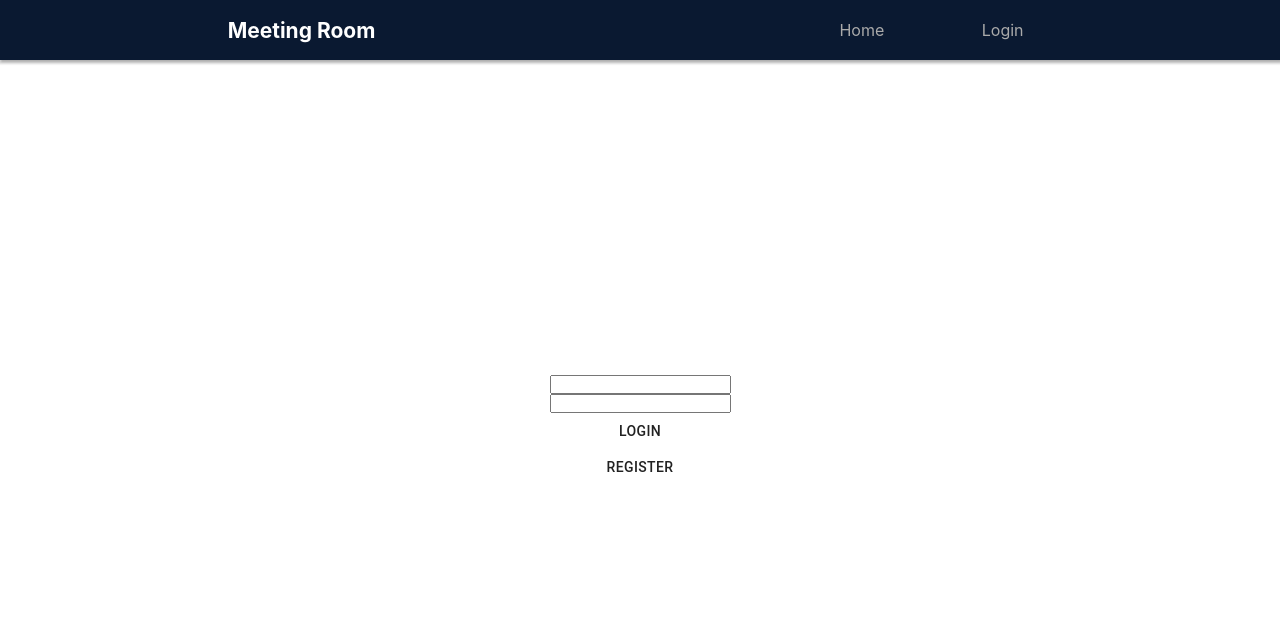
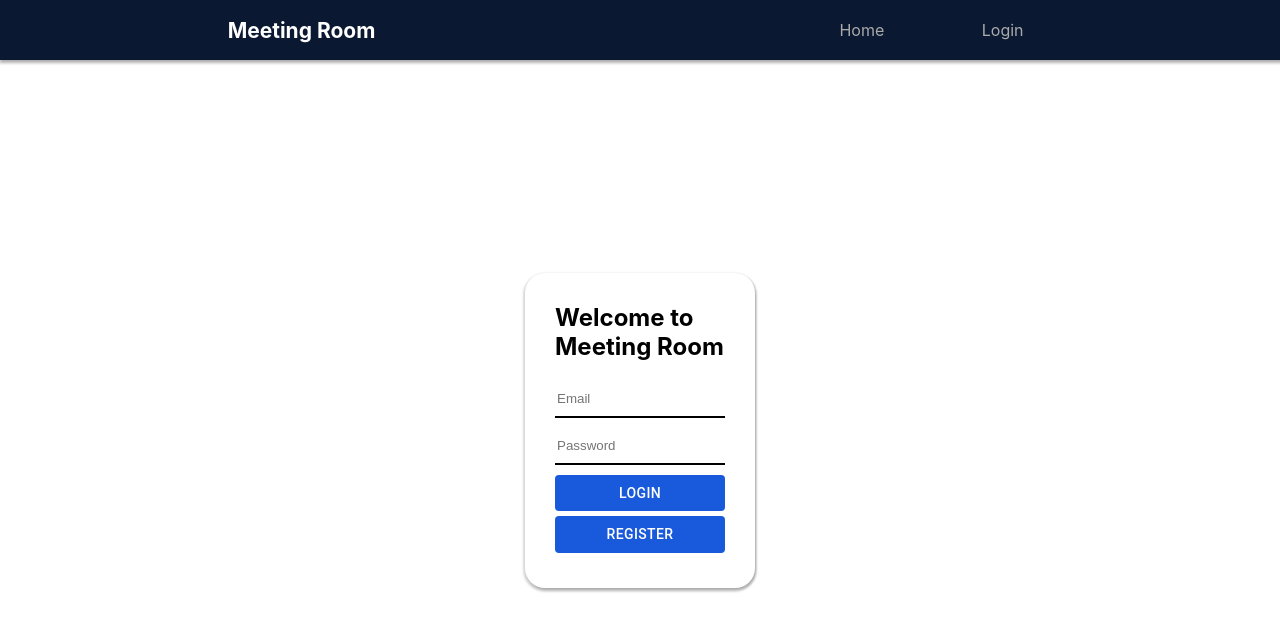
Before and after one commit to mohdsameer7408/MeetingRoomBooking, a React (Create React App) app: page /auth in a window 1280 px wide. Shown: the top 630 px of the page. Built offline with nearby package versions, Linux system fonts and the light colour scheme; no server answers.

Commit message:
completed the home, auth, and bookings screen

```diff
--- a/src/App.js
+++ b/src/App.js
@@ -11,6 +11,7 @@ import axios from "./app/features/axios";
 import { setRooms } from "./app/features/roomsSlice";
 import Cookies from "js-cookie";
 import { signIn } from "./app/features/authSlice";
+import BookingsScreen from "./app/screens/BookingsScreen";
 
 const pusher = new Pusher("065c8d5cf3e03b73bd2f", {
   cluster: "ap2",
@@ -51,6 +52,9 @@ function App() {
       <AppContainer>
         <Header />
         <Switch>
+          <Route path="/myBookings">
+            <BookingsScreen />
+          </Route>
           <Route path="/auth">
             <AuthScreen />
           </Route>
--- a/src/app/components/Header.js
+++ b/src/app/components/Header.js
@@ -26,7 +26,9 @@ function Header() {
           <HeaderRightLink to="/myBookings">My Bookings</HeaderRightLink>
         )}
         {!user && <HeaderRightLink to="/auth">Login</HeaderRightLink>}
-        {user && <HeaderRightTab>Hey User</HeaderRightTab>}
+        {user && (
+          <HeaderRightTab>Hey {user?.email.split("@")[0]}</HeaderRightTab>
+        )}
         {user && <HeaderRightTab onClick={handleLogout}>LogOut</HeaderRightTab>}
       </HeaderRight>
     </HeaderContainer>
--- a/src/app/components/Room.js
+++ b/src/app/components/Room.js
@@ -1,4 +1,4 @@
-import React from "react";
+import React, { useState } from "react";
 import styled from "styled-components";
 import moment from "moment";
 import { Button } from "@material-ui/core";
@@ -6,9 +6,43 @@ import { useSelector } from "react-redux";
 
 import { baseURL } from "../features/axios";
 import { selectUser } from "../features/authSlice";
+import axios from "../features/axios";
 
-function Room({ roomData, unavailable }) {
+function Room({ roomData, unavailable, leave }) {
   const user = useSelector(selectUser);
+  const [isLoading, setIsLoading] = useState(false);
+
+  const bookingHandler = async (event) => {
+    event.preventDefault();
+
+    try {
+      setIsLoading(true);
+      await axios.patch(
+        `/bookRoom/${roomData._id}`,
+        {},
+        { headers: { "auth-token": user.token } }
+      );
+    } catch ({ response }) {
+      alert(response.data);
+    }
+    setIsLoading(false);
+  };
+
+  const checkOutHandler = async (event) => {
+    event.preventDefault();
+
+    try {
+      setIsLoading(true);
+      await axios.patch(
+        `/leaveRoom/${roomData._id}`,
+        {},
+        { headers: { "auth-token": user.token } }
+      );
+    } catch ({ response }) {
+      alert(response.data);
+    }
+    setIsLoading(false);
+  };
 
   return (
     <RoomContainer>
@@ -17,7 +51,16 @@ function Room({ roomData, unavailable }) {
       <RoomNumber>
         {moment(new Date(roomData.dateTime)).format("MMM Do YYYY, HH:mm")}
       </RoomNumber>
-      {!unavailable && user && <BookButton>Book Now</BookButton>}
+      {!unavailable && user && (
+        <BookButton onClick={bookingHandler} disabled={isLoading}>
+          {isLoading ? "Booking..." : "Book Now"}
+        </BookButton>
+      )}
+      {leave && user && (
+        <BookButton onClick={checkOutHandler} disabled={isLoading}>
+          {isLoading ? "Leaving..." : "Leave"}
+        </BookButton>
+      )}
     </RoomContainer>
   );
 }
@@ -40,4 +83,7 @@ const RoomNumber = styled.h4`
   margin-bottom: 10px;
 `;
 
-const BookButton = styled(Button)``;
+const BookButton = styled(Button)`
+  background: var(--secondaryColor) !important;
+  color: #fff !important;
+`;
--- a/src/app/screens/AuthScreen.js
+++ b/src/app/screens/AuthScreen.js
@@ -1,15 +1,67 @@
-import React from "react";
+import React, { useState } from "react";
 import styled from "styled-components";
 import { Button } from "@material-ui/core";
+import { useDispatch } from "react-redux";
+import { useHistory } from "react-router-dom";
+
+import axios from "../features/axios";
+import { signInAsync } from "../features/authSlice";
 
 function AuthScreen() {
+  const [email, setEmail] = useState("");
+  const [password, setPassword] = useState("");
+  const [isLoading, setIsLoading] = useState(false);
+  const dispatch = useDispatch();
+  const history = useHistory();
+
+  const submitHandler = async (event, login) => {
+    event.preventDefault();
+
+    if (!email && !password) return alert("Email and password is required!");
+    setIsLoading(true);
+    try {
+      const { data } = await axios.post(`/${login ? "login" : "register"}`, {
+        email,
+        password,
+      });
+      dispatch(signInAsync(data));
+      history.push("/");
+    } catch ({ response }) {
+      setIsLoading(false);
+      alert(response.data);
+    }
+  };
+
   return (
     <AuthScreenContainer>
       <AuthForm>
-        <FormInput />
-        <FormInput />
-        <SubmitButton>Login</SubmitButton>
-        <SubmitButton>Register</SubmitButton>
+        <FormTitle>Welcome to Meeting Room</FormTitle>
+        <FormInput
+          placeholder="Email"
+          type="email"
+          required
+          value={email}
+          onChange={(e) => setEmail(e.target.value)}
+        />
+        <FormInput
+          placeholder="Password"
+          type="password"
+          required
+          value={password}
+          onChange={(e) => setPassword(e.target.value)}
+        />
+        <SubmitButton
+          onClick={(e) => submitHandler(e, true)}
+          disabled={isLoading}
+        >
+          Login
+        </SubmitButton>
+        <SubmitButton
+          onClick={(e) => submitHandler(e, false)}
+          disabled={isLoading}
+        >
+          Register
+        </SubmitButton>
       </AuthForm>
     </AuthScreenContainer>
   );
@@ -28,8 +80,28 @@ const AuthScreenContainer = styled.section`
 const AuthForm = styled.form`
   display: flex;
   flex-direction: column;
+  width: 230px;
+  padding: 30px;
+  border-radius: 20px;
+  background: #fff;
+  box-shadow: 1px 2px 2px 0 rgba(0, 0, 0, 0.2),
+    0 2px 2px 2px rgba(0, 0, 0, 0.15);
 `;
 
-const FormInput = styled.input``;
+const FormTitle = styled.h2`
+  margin-bottom: 20px;
+`;
 
-const SubmitButton = styled(Button)``;
+const FormInput = styled.input`
+  outline-width: 0;
+  border: none;
+  border-bottom: 2px solid #000;
+  padding: 10px 2px;
+  margin-bottom: 10px;
+`;
+
+const SubmitButton = styled(Button)`
+  margin-bottom: 5px !important;
+  background: var(--secondaryColor) !important;
+  color: #fff !important;
+`;
--- /dev/null
+++ b/src/app/screens/BookingsScreen.js
@@ -0,0 +1,33 @@
+import React from "react";
+import { useSelector } from "react-redux";
+import styled from "styled-components";
+
+import { RoomsContainer } from "./HomeScreen";
+import { selectUser } from "../features/authSlice";
+import { selectRooms } from "../features/roomsSlice";
+import Room from "../components/Room";
+
+function BookingsScreen() {
+  const user = useSelector(selectUser);
+  const rooms = [
+    ...useSelector(selectRooms).filter((room) => room.bookedTo === user._id),
+  ];
+
+  return (
+    <BookingsScreenContainer>
+      <RoomsContainer>
+        {rooms.map((room) => (
+          <Room key={room._id} roomData={room} unavailable leave />
+        ))}
+      </RoomsContainer>
+    </BookingsScreenContainer>
+  );
+}
+
+export default BookingsScreen;
+
+const BookingsScreenContainer = styled.section`
+  display: flex;
+  flex-direction: column;
+  padding: 50px;
+`;
--- a/src/app/screens/HomeScreen.js
+++ b/src/app/screens/HomeScreen.js
@@ -7,10 +7,10 @@ import Room from "../components/Room";
 
 function HomeScreen() {
   const availableRooms = [...useSelector(selectRooms)].filter(
-    (room) => room.isAvailable
+    (room) => room.isAvailable === "true"
   );
   const unavailableRooms = [...useSelector(selectRooms)].filter(
-    (room) => !room.isAvailable
+    (room) => room.isAvailable === "false"
   );
 
   return (
@@ -43,7 +43,7 @@ const Title = styled.h2`
   border-bottom: 3px solid #000;
 `;
 
-const RoomsContainer = styled.div`
+export const RoomsContainer = styled.div`
   display: flex;
   gap: 30px;
   width: 100%;
```
